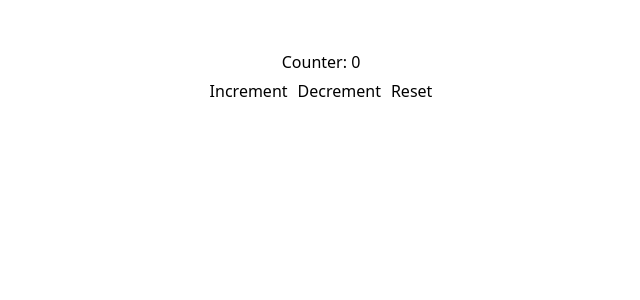
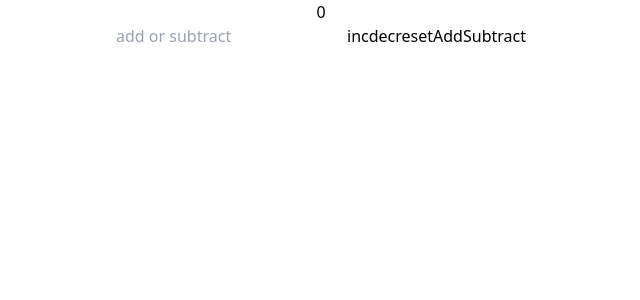
Before and after one commit to Talha-TN/redux-toolkit, a React (Vite) app: page / in a window 1280 px wide. Shown: the top 300 px of the page, without its empty margins (319-959 px from the left). Built offline with nearby package versions, Linux system fonts and the light colour scheme.

Commit message:
practice redux by implmenting counter on base of input value ,user input value and add and subtract according to that

```diff
--- a/src/App.jsx
+++ b/src/App.jsx
@@ -1,12 +1,13 @@
 
 import React from 'react';
-import Counter from './components/Counter';
+// import Counter from './components/Counter';
+import ReduxCounter from './components/reduxToolkit/ReduxCounter';
 function App() {
   return (
     <div className="App">
-      <Counter /> {/* Render the Counter component */}
+      {/* <Counter /> Render the Counter component */}
+      <ReduxCounter/>
     </div>
   );
 }
-
 export default App;
--- a/src/components/Counter.jsx
+++ b/src/components/Counter.jsx
@@ -2,7 +2,7 @@ import React from "react";
 import { useSelector, useDispatch } from "react-redux";
 import { increment, decrement, reset } from "./store/slices/CounterSlice";
 const Counter = () => {
-  const count = useSelector((state) => state.counter.value); // Select the counter value from the Redux store
+  const count = useSelector((state) => state.CounterSlice.value); // Select the counter value from the Redux store
   const dispatch = useDispatch(); // Get the dispatch function to dispatch actions
   return (
     <div style={{ textAlign: "center", marginTop: "50px" }}>
@@ -16,6 +16,7 @@ const Counter = () => {
       <button onClick={() => dispatch(reset())} style={{ margin: "5px" }}>
         Reset
       </button>
+      <button>fetch todo</button>
     </div>
   );
 };
--- /dev/null
+++ b/src/components/reduxToolkit/ReduxCounter.jsx
@@ -0,0 +1,34 @@
+import React, { useState } from 'react'
+import { useDispatch,useSelector } from 'react-redux'
+import { increment,decrement,reset ,add,subtract} from './ReduxCounterSlice'
+const ReduxCounter = () => {
+    const [data,setdata]=useState("")
+    const count = useSelector((state)=>state.CounterSlice.value)
+    const dispatch = useDispatch()
+
+    const handleAdd=()=>{
+        let inputValue = Number(data)
+        dispatch(add(inputValue))
+        setdata("")
+        console.log("add has been clicked")
+    }
+    const handleSubtract=()=>{
+    let inputValue = Number(data)
+        dispatch(subtract(inputValue))
+        setdata("")
+        console.log("subtract has been clicked")
+    }
+    console.log("render")
+  return (
+    <center>
+        <p>{count}</p>
+       <input value={data} type="text" placeholder='add or subtract' onChange={(e)=>setdata(e.target.value)}/>
+        <button onClick={()=>dispatch(increment())}>inc</button>
+        <button onClick={()=>dispatch(decrement())}>dec</button>
+        <button onClick={()=>dispatch(reset())}>reset</button>
+        <button onClick={handleAdd}>Add</button>
+        <button  onClick={handleSubtract}>Subtract</button>
+    </center>
+  )
+}
+export default ReduxCounter
--- /dev/null
+++ b/src/components/reduxToolkit/ReduxCounterSlice.jsx
@@ -0,0 +1,31 @@
+import { createSlice } from "@reduxjs/toolkit";
+
+const Counterslice=createSlice({
+    name:"counter-slice",
+    initialState:{
+        value:0
+    },
+    reducers:{
+        increment:(state)=>{
+             state.value +=1
+        },
+        decrement:(state)=>{
+            state.value > 0 ? state.value-=1: alert("cannot decrement from zero")
+
+        },
+        add:(state,action)=>{
+            state.value+=action.payload
+
+        },
+        subtract:(state,action)=>{
+            state.value-=action.payload
+
+        },
+        reset:(state)=>{
+         state.value=0
+        }
+    }
+})
+export const {increment,decrement,reset,add,subtract} = Counterslice.actions
+export default Counterslice.reducer
+/////////
--- /dev/null
+++ b/src/components/reduxToolkit/ReduxStore.jsx
@@ -0,0 +1,8 @@
+import { configureStore } from "@reduxjs/toolkit";
+import CounterSlice from "./ReduxCounterSlice"
+const Reduxstore = configureStore({
+    reducer:{
+        CounterSlice
+    }
+})
+export default Reduxstore
--- /dev/null
+++ b/src/components/store/slices/TodoSlice.jsx
@@ -0,0 +1,14 @@
+import { createSlice,createAsyncThunk } from "@reduxjs/toolkit";
+export const fetchTodo = createAsyncThunk("fetch",async()=>{
+    try{
+        let response = await fetch("https://jsonplaceholder.typicode.com/todos")
+        response = await response.json()
+
+    }catch(error){
+        console.log(error)
+    }
+})
+const todoSlice = createSlice({
+    name:"todoSlice",
+})
+export default todoSlice.reducer;
--- a/src/components/store/store.jsx
+++ b/src/components/store/store.jsx
@@ -1,8 +1,10 @@
 import { configureStore } from '@reduxjs/toolkit';
 import CounterSlice from './slices/CounterSlice';
+import todoSlice from "../store/slices/TodoSlice"
 export const store = configureStore({
   reducer: {
-    counter: CounterSlice, // Add the counter reducer to the store
+    CounterSlice,
+    todoSlice // Add the counter reducer to the store
   },
 });
 export default store
--- a/src/main.jsx
+++ b/src/main.jsx
@@ -1,12 +1,13 @@
 import { StrictMode } from "react";
 import { createRoot } from "react-dom/client";
-import store from "./components/store/Store.jsx";
+// import store from "./components/store/Store.jsx";
+import Reduxstore from "./components/reduxToolkit/ReduxStore.jsx";
 import { Provider } from "react-redux";
 import App from "./App.jsx";
 import "./index.css";
 createRoot(document.getElementById("root")).render(
   <StrictMode>
-    <Provider store={store}>
+    <Provider store={Reduxstore}>
       <App />
     </Provider>
   </StrictMode>
```
